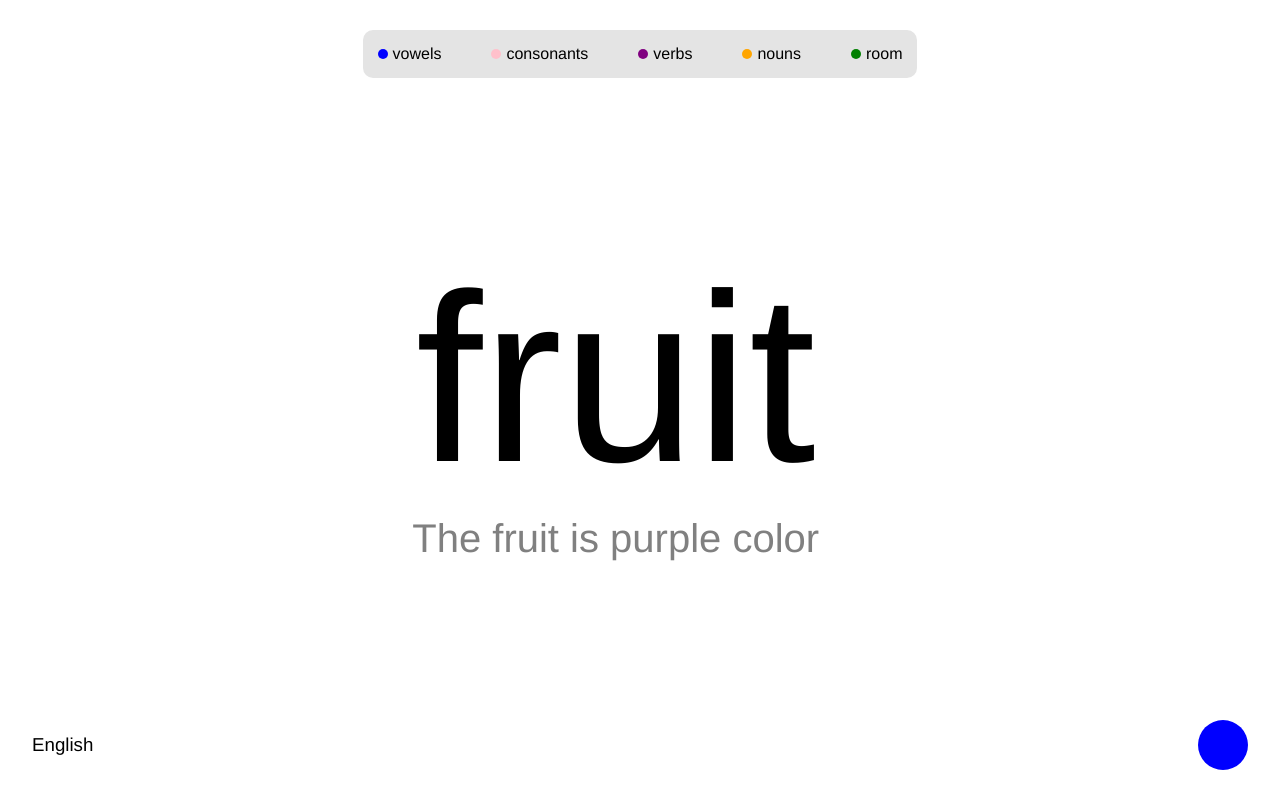
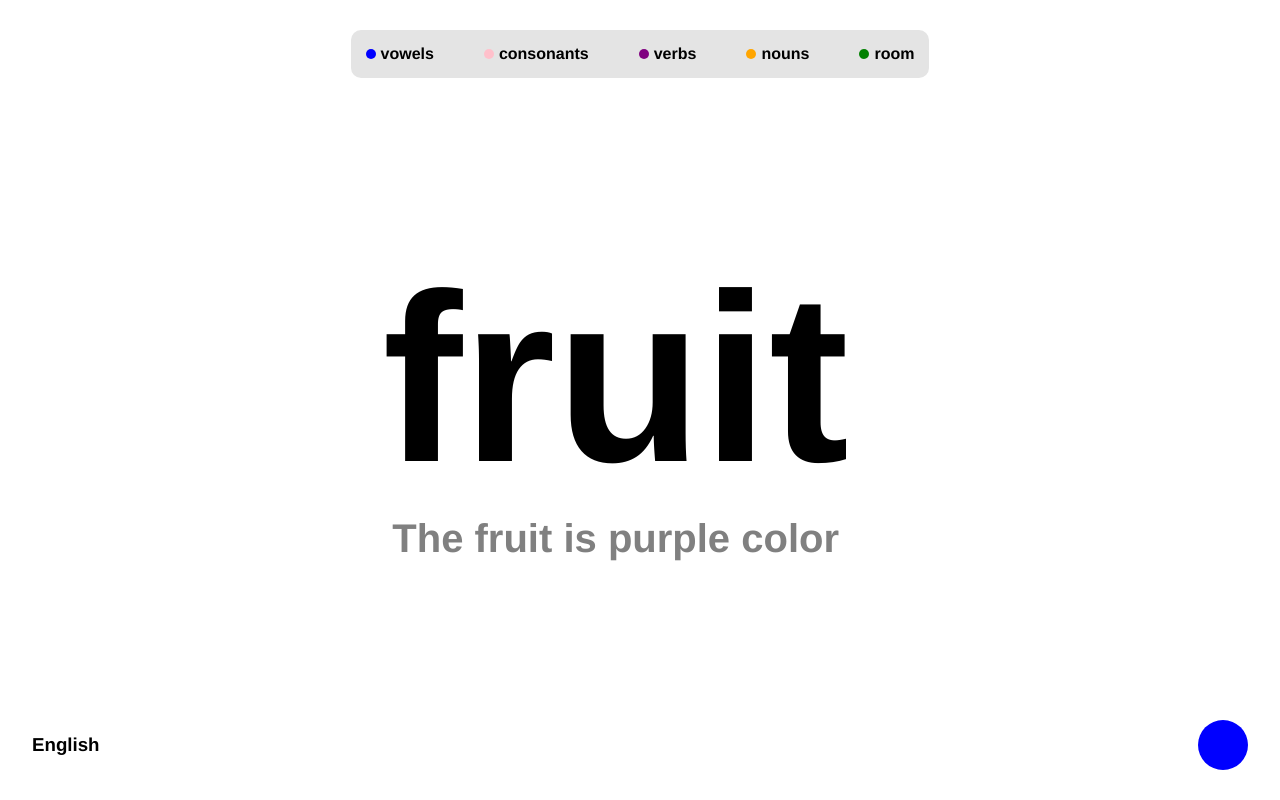
Before and after one commit to SanjeevMidda/learn-korean, a React (Create React App) app: page / in a window 1280 px wide. Built offline with nearby package versions, Linux system fonts and the light colour scheme.

Commit message:
Update index.css

```diff
--- a/src/index.css
+++ b/src/index.css
@@ -1,7 +1,7 @@
 * {
   margin: 0px;
   font-family: Helvetica, sans-serif;
-  font-weight: 200;
+  font-weight: 600;
   transition: all 1s;
   user-select: none;
 }
```
